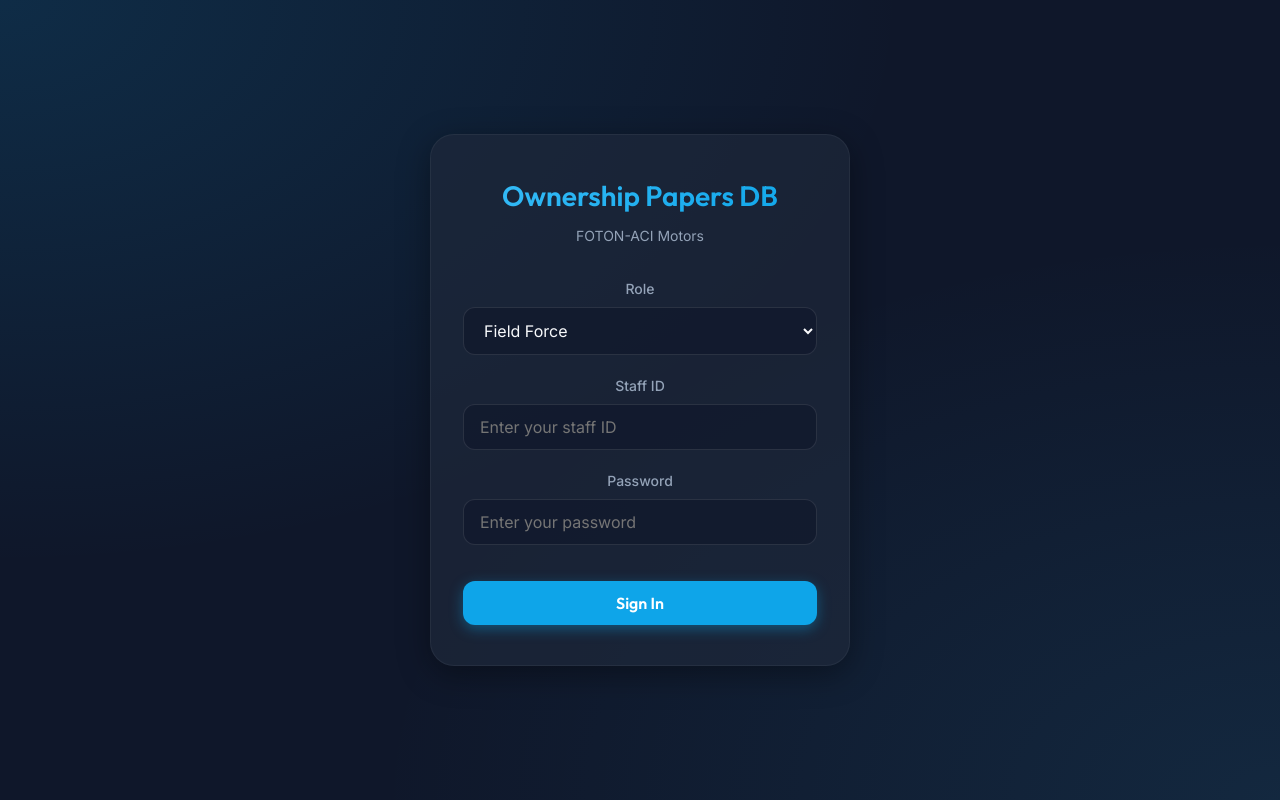
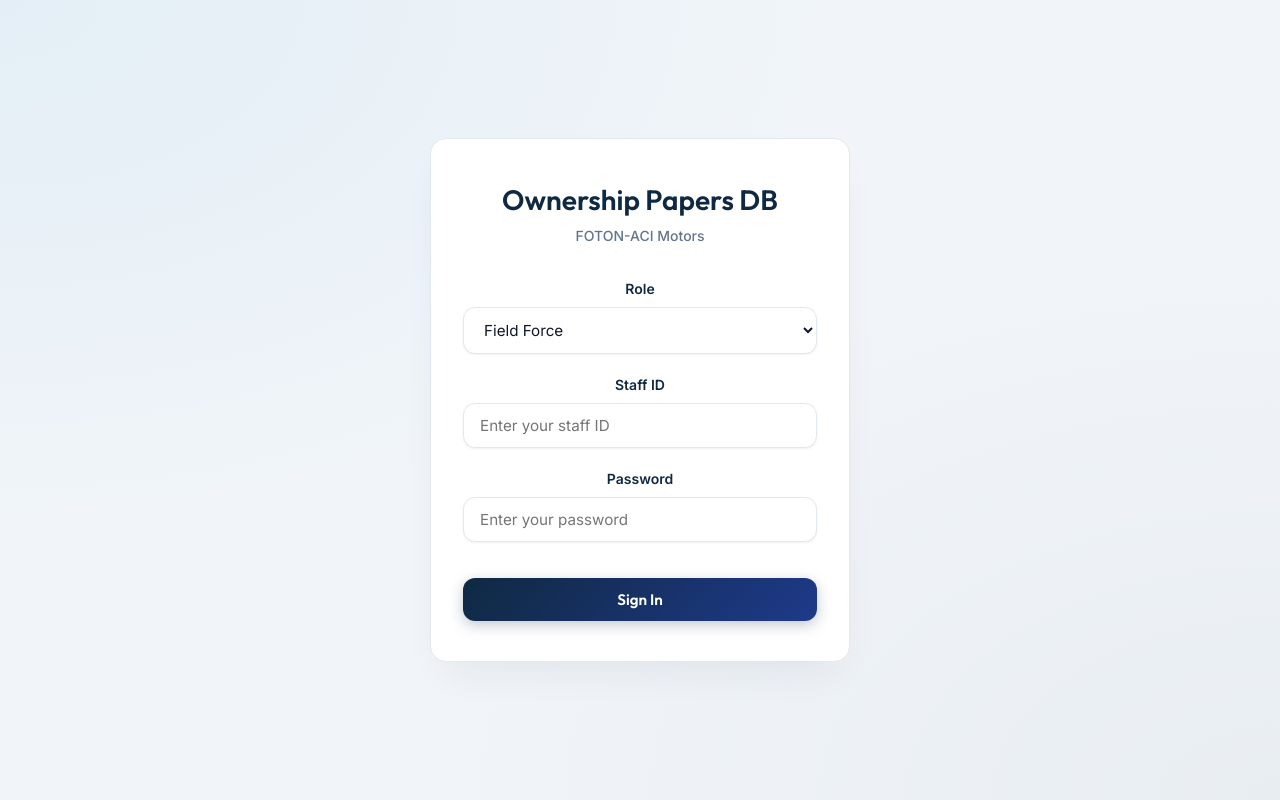
Before and after one commit to shahriarstack/OwnershipiNFO, a Next.js app: page /login in a window 1280 px wide. Built offline with nearby package versions, Linux system fonts and the light colour scheme.

Commit message:
Transform overall UI design to Sales360 enterprise white background theme

```diff
--- a/src/app/globals.css
+++ b/src/app/globals.css
@@ -1,31 +1,34 @@
 @import url('https://fonts.googleapis.com/css2?family=Inter:wght@300;400;500;600;700&family=Outfit:wght@400;600;800&display=swap');
 
 :root {
-  /* Premium Dark Theme Variables */
-  --bg-primary: #0f172a;
-  --bg-secondary: #1e293b;
-  --bg-glass: rgba(30, 41, 59, 0.7);
+  /* Premium Sales360 Enterprise Light Theme */
+  --bg-primary: #f1f5f9;
+  --bg-secondary: #ffffff;
+  --bg-card: #ffffff;
+  --bg-glass: rgba(255, 255, 255, 0.92);
 
-  --text-primary: #f8fafc;
-  --text-secondary: #94a3b8;
-  --text-accent: #38bdf8;
+  --text-primary: #0f172a;
+  --text-secondary: #64748b;
+  --text-accent: #0284c7;
+  --text-heading: #0F2942;
 
-  --primary-color: #0ea5e9;
-  --primary-hover: #0284c7;
+  --primary-navy: #0F2942;
+  --primary-color: #0284c7;
+  --primary-hover: #0369a1;
   --danger-color: #ef4444;
-  --success-color: #22c55e;
+  --success-color: #10b981;
   --warning-color: #f59e0b;
 
-  --border-color: rgba(255, 255, 255, 0.1);
-  --glass-border: 1px solid rgba(255, 255, 255, 0.05);
+  --border-color: #e2e8f0;
+  --glass-border: 1px solid rgba(226, 232, 240, 0.9);
 
-  --shadow-sm: 0 4px 6px -1px rgba(0, 0, 0, 0.1), 0 2px 4px -1px rgba(0, 0, 0, 0.06);
-  --shadow-md: 0 10px 15px -3px rgba(0, 0, 0, 0.1), 0 4px 6px -2px rgba(0, 0, 0, 0.05);
-  --shadow-glass: 0 8px 32px 0 rgba(0, 0, 0, 0.37);
+  --shadow-sm: 0 1px 3px 0 rgba(0, 0, 0, 0.05), 0 1px 2px -1px rgba(0, 0, 0, 0.05);
+  --shadow-md: 0 10px 25px -5px rgba(15, 41, 66, 0.05), 0 8px 10px -6px rgba(15, 41, 66, 0.03);
+  --shadow-glass: 0 10px 30px 0 rgba(31, 38, 135, 0.06);
 
   --radius-sm: 0.375rem;
   --radius-md: 0.75rem;
-  --radius-lg: 1.5rem;
+  --radius-lg: 1rem;
 
   --font-sans: 'Inter', sans-serif;
   --font-heading: 'Outfit', sans-serif;
@@ -40,8 +43,8 @@
 body {
   background-color: var(--bg-primary);
   background-image:
-    radial-gradient(at 0% 0%, rgba(14, 165, 233, 0.15) 0px, transparent 50%),
-    radial-gradient(at 100% 100%, rgba(56, 189, 248, 0.1) 0px, transparent 50%);
+    radial-gradient(at 0% 0%, rgba(2, 132, 199, 0.06) 0px, transparent 50%),
+    radial-gradient(at 100% 100%, rgba(15, 41, 66, 0.04) 0px, transparent 50%);
   background-attachment: fixed;
   color: var(--text-primary);
   font-family: var(--font-sans);
@@ -52,12 +55,12 @@
 
 h1, h2, h3, h4, h5, h6 {
   font-family: var(--font-heading);
-  color: var(--text-primary);
+  color: var(--text-heading);
   font-weight: 600;
 }
 
 a {
-  color: var(--text-accent);
+  color: var(--primary-color);
   text-decoration: none;
   transition: color 0.2s ease;
 }
@@ -66,14 +69,12 @@
   color: var(--primary-hover);
 }
 
-/* Glassmorphism Utilities */
+/* Glassmorphism White Cards */
 .glass-panel {
-  background: var(--bg-glass);
-  backdrop-filter: blur(16px);
-  -webkit-backdrop-filter: blur(16px);
+  background: var(--bg-card);
   border: var(--glass-border);
   border-radius: var(--radius-lg);
-  box-shadow: var(--shadow-glass);
+  box-shadow: var(--shadow-md);
 }
 
 /* Forms and Inputs */
@@ -84,27 +85,28 @@
 .input-label {
   display: block;
   font-size: 0.875rem;
-  font-weight: 500;
-  color: var(--text-secondary);
+  font-weight: 600;
+  color: var(--text-heading);
   margin-bottom: 0.5rem;
 }
 
 .input-field {
   width: 100%;
   padding: 0.75rem 1rem;
-  background-color: rgba(15, 23, 42, 0.6);
+  background-color: #ffffff;
   border: 1px solid var(--border-color);
   border-radius: var(--radius-md);
   color: var(--text-primary);
   font-family: var(--font-sans);
-  font-size: 1rem;
-  transition: all 0.3s ease;
+  font-size: 0.95rem;
+  box-shadow: var(--shadow-sm);
+  transition: all 0.3s cubic-bezier(0.4, 0, 0.2, 1);
 }
 
 .input-field:focus {
   outline: none;
-  border-color: var(--primary-color);
-  box-shadow: 0 0 0 3px rgba(14, 165, 233, 0.25);
+  border-color: var(--primary-navy);
+  box-shadow: 0 0 0 4px rgba(15, 41, 66, 0.08);
 }
 
 /* Buttons */
@@ -113,44 +115,44 @@
   align-items: center;
   justify-content: center;
   padding: 0.75rem 1.5rem;
-  font-size: 1rem;
+  font-size: 0.95rem;
   font-weight: 600;
   font-family: var(--font-heading);
   border: none;
   border-radius: var(--radius-md);
   cursor: pointer;
-  transition: transform 0.2s ease, box-shadow 0.2s ease, background-color 0.2s ease;
+  transition: all 0.2s ease;
 }
 
 .btn:active {
-  transform: scale(0.97);
+  transform: scale(0.98);
 }
 
 .btn-primary {
-  background-color: var(--primary-color);
-  color: #fff;
-  box-shadow: 0 4px 14px 0 rgba(14, 165, 233, 0.39);
+  background: linear-gradient(135deg, #0F2942 0%, #1e3a8a 100%);
+  color: #ffffff;
+  box-shadow: 0 4px 14px 0 rgba(15, 41, 66, 0.25);
 }
 
 .btn-primary:hover {
-  background-color: var(--primary-hover);
-  box-shadow: 0 6px 20px rgba(14, 165, 233, 0.23);
+  background: linear-gradient(135deg, #1e3a8a 0%, #0F2942 100%);
+  box-shadow: 0 6px 20px rgba(15, 41, 66, 0.3);
   transform: translateY(-2px);
 }
 
 /* Animations */
 @keyframes fadeIn {
-  from { opacity: 0; transform: translateY(10px); }
+  from { opacity: 0; transform: translateY(8px); }
   to { opacity: 1; transform: translateY(0); }
 }
 
 .animate-fade-in {
-  animation: fadeIn 0.6s cubic-bezier(0.16, 1, 0.3, 1) forwards;
+  animation: fadeIn 0.5s cubic-bezier(0.16, 1, 0.3, 1) forwards;
 }
 
 /* Container */
 .container {
-  max-width: 1200px;
+  max-width: 1100px;
   margin: 0 auto;
   padding: 0 1.5rem;
 }
@@ -160,7 +162,6 @@
   .container {
     padding: 0 1rem;
   }
-
   .glass-panel {
     border-radius: var(--radius-md);
   }
--- a/src/app/login/login.module.css
+++ b/src/app/login/login.module.css
@@ -11,20 +11,22 @@
   max-width: 420px;
   padding: 2.5rem 2rem;
   text-align: center;
+  background: #ffffff;
+  border: 1px solid #e2e8f0;
+  box-shadow: 0 20px 40px -15px rgba(15, 41, 66, 0.08);
 }
 
 .title {
   font-size: 1.75rem;
-  margin-bottom: 0.5rem;
-  background: linear-gradient(135deg, #38bdf8 0%, #0ea5e9 100%);
-  -webkit-background-clip: text;
-  -webkit-text-fill-color: transparent;
+  margin-bottom: 0.25rem;
+  color: #0F2942;
 }
 
 .subtitle {
   color: var(--text-secondary);
   font-size: 0.875rem;
   margin-bottom: 2rem;
+  font-weight: 500;
 }
 
 .submitBtn {
@@ -33,9 +35,9 @@
 }
 
 .errorAlert {
-  background-color: rgba(239, 68, 68, 0.15);
-  border: 1px solid rgba(239, 68, 68, 0.3);
-  color: #fca5a5;
+  background-color: rgba(239, 68, 68, 0.08);
+  border: 1px solid rgba(239, 68, 68, 0.2);
+  color: #dc2626;
   padding: 0.75rem;
   border-radius: var(--radius-md);
   margin-bottom: 1.5rem;
```
Also changed, not shown: src/app/officer/officer.module.css (+33 -20 lines).
